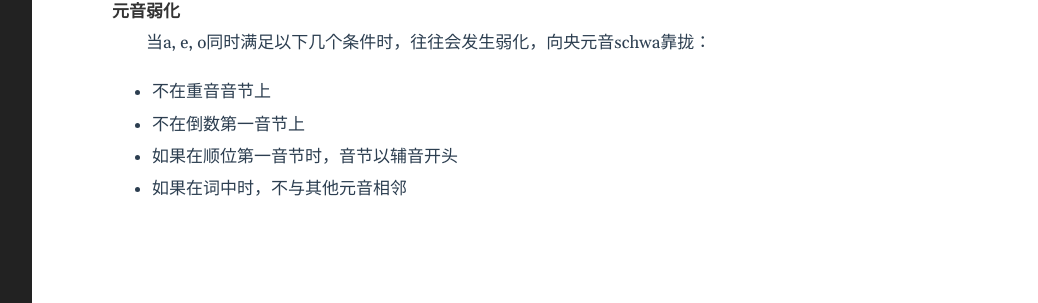
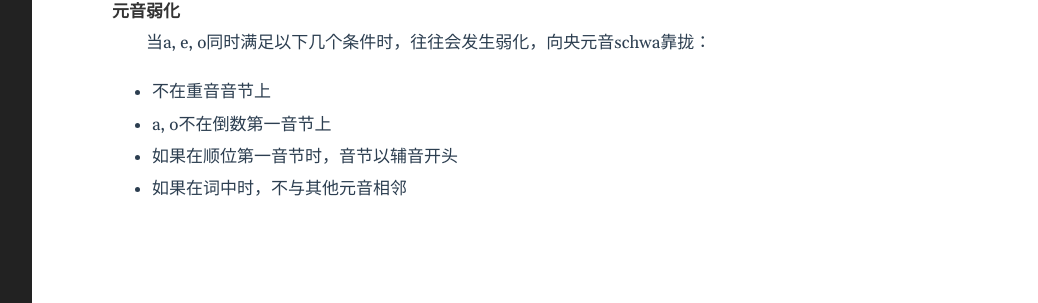
Before and after one commit to WenNianshuo/WenNianshuo.github.io, a Jekyll site: the page built from _posts/2021-12-31-发音.md, in a window 1280 px wide and 900 px high, scrolled down 2810 px. Shown: the part 594-897 px from the top of the window, without its empty margins (188-1226 px from the left). Built offline with Jekyll 4.4.1, drawn with Linux system fonts in a browser that asks for light colours.

Commit message:
Update 2021-12-31-发音.md

```diff
--- a/_posts/2021-12-31-发音.md
+++ b/_posts/2021-12-31-发音.md
@@ -260,7 +260,7 @@ tags:
 
 + 不在重音音节上
 
-+ 不在倒数第一音节上
++ a, o不在倒数第一音节上
 
 + 如果在顺位第一音节时，音节以辅音开头
 
```
